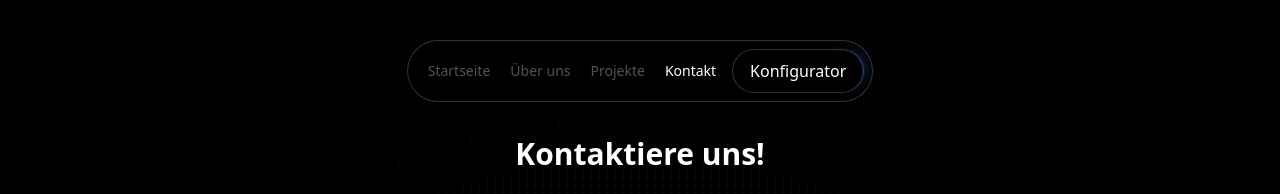
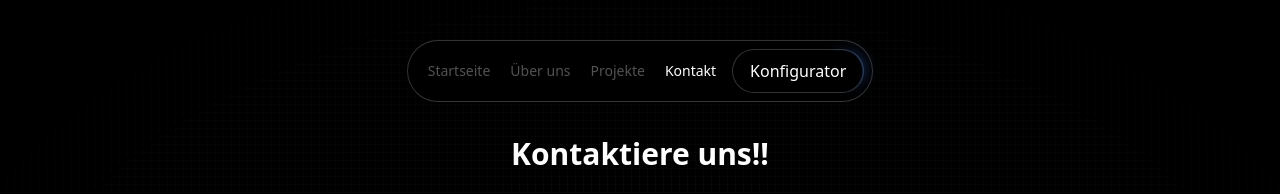
Before and after one commit to nofiedler/turboschmie.de, a Next.js app: page /contact in a window 1280 px wide. Shown: the top 194 px of the page. Built offline with nearby package versions, Linux system fonts and the light colour scheme; what tailwindcss-highlights would draw is missing.

Commit message:
added contact page

```diff
--- a/app/contact/page.tsx
+++ b/app/contact/page.tsx
@@ -11,7 +11,7 @@ export default function Contact() {
       <div className="container mx-auto">
         <div className="pt-6">
           <h1 className="text-3xl font-bold mb-6 text-center text-white">
-            Kontaktiere uns!
+            Kontaktiere uns!!
           </h1>
           <div className="grid grid-cols-1 md:grid-cols-2 gap-4">
             <Card className="mb-6">
```
